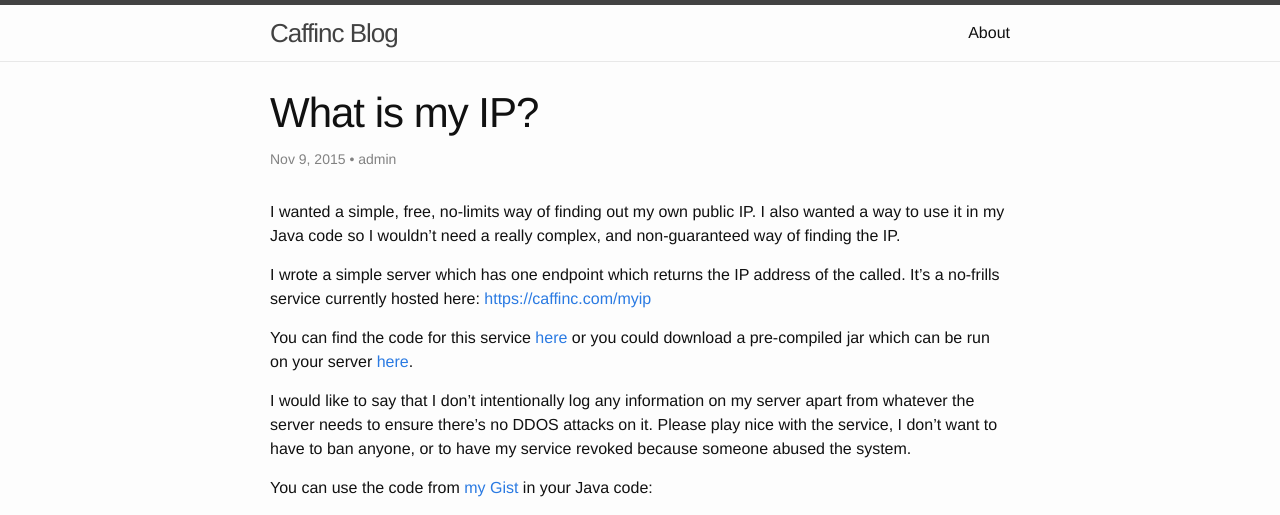
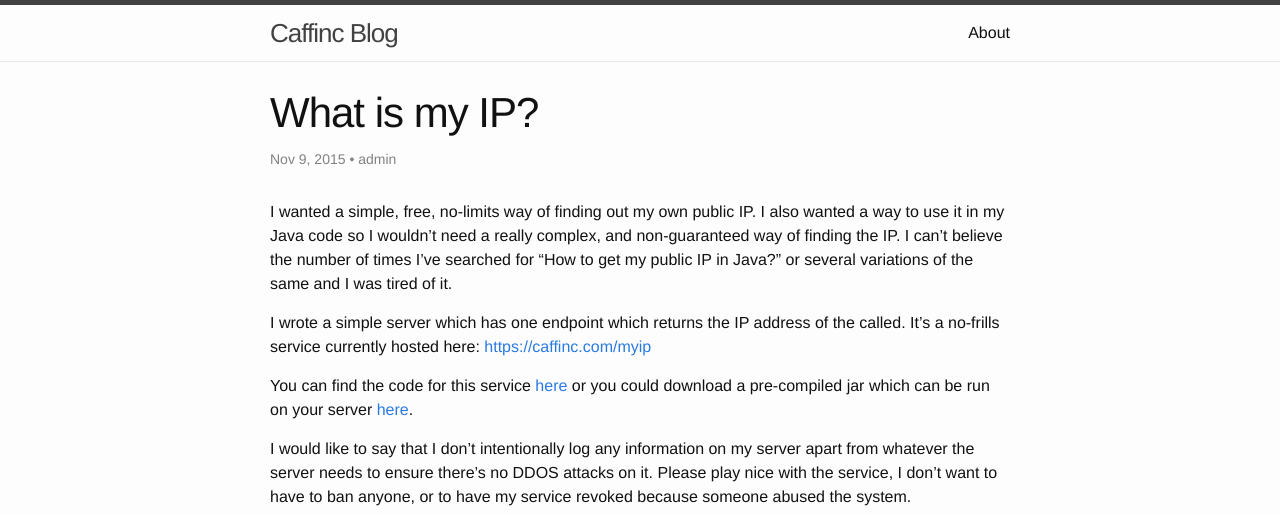
Before and after one commit to caffinc/caffinc.github.io, a Jekyll site: the page built from _posts/2015-11-09-what-is-my-ip.md, in a window 1280 px wide. Shown: the top 515 px of the page. Built offline with Jekyll 4.4.1, drawn with Linux system fonts in a browser that asks for light colours; grey boxes are pictures that could not be loaded.

Commit message:
Updating post on IP address in Java

```diff
--- a/_posts/2015-11-09-what-is-my-ip.md
+++ b/_posts/2015-11-09-what-is-my-ip.md
@@ -6,13 +6,13 @@ permalink: /2015/11/what-is-my-ip/
 categories:
   - Java
 tags:
-  - web
-  - sockets
-  - ports
-  - redirect
+  - java
+  - ip
+  - ip address
+  - code
 ---
 
-I wanted a simple, free, no-limits way of finding out my own public IP. I also wanted a way to use it in my Java code so I wouldn't need a really complex, and non-guaranteed way of finding the IP.
+I wanted a simple, free, no-limits way of finding out my own public IP. I also wanted a way to use it in my Java code so I wouldn't need a really complex, and non-guaranteed way of finding the IP. I can't believe the number of times I've searched for "How to get my public IP in Java?" or several variations of the same and I was tired of it.
 
 I wrote a simple server which has one endpoint which returns the IP address of the called. It's a no-frills service currently hosted here:
 [https://caffinc.com/myip](https://caffinc.com/myip)
```
